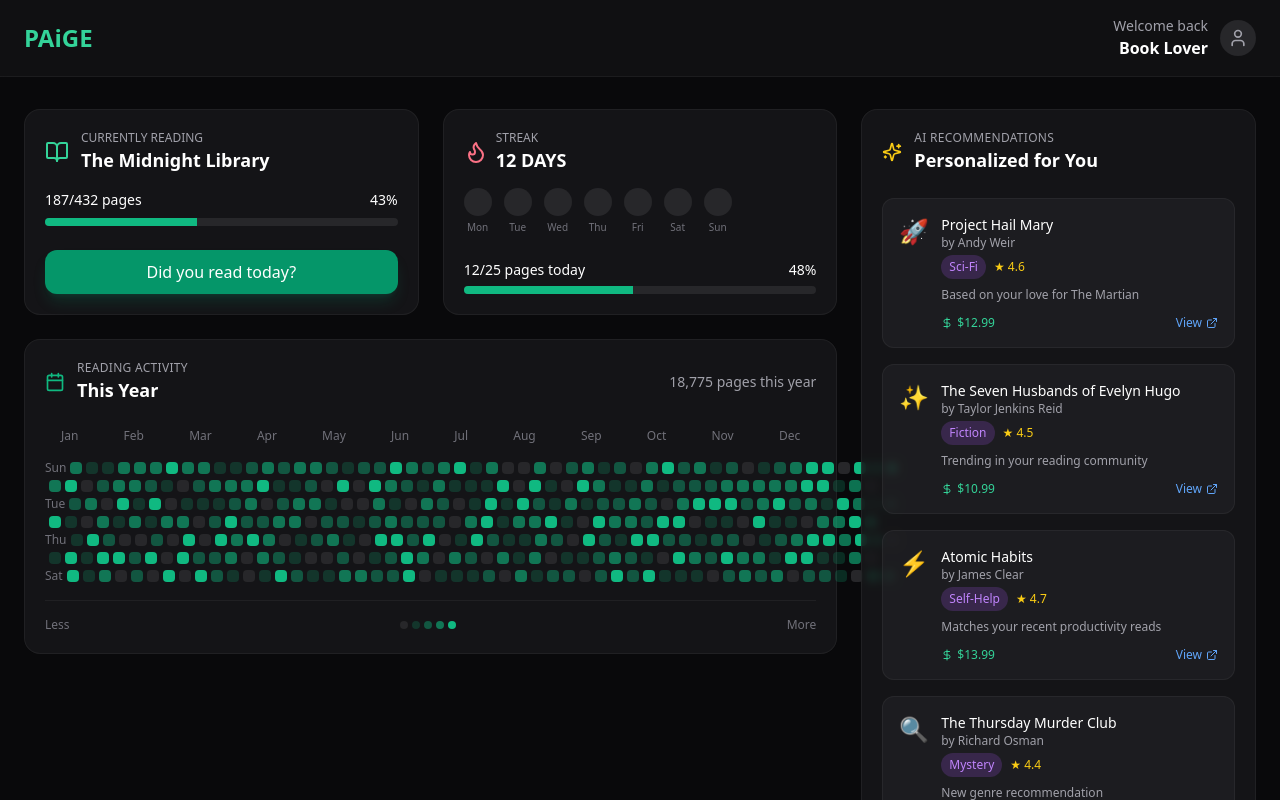
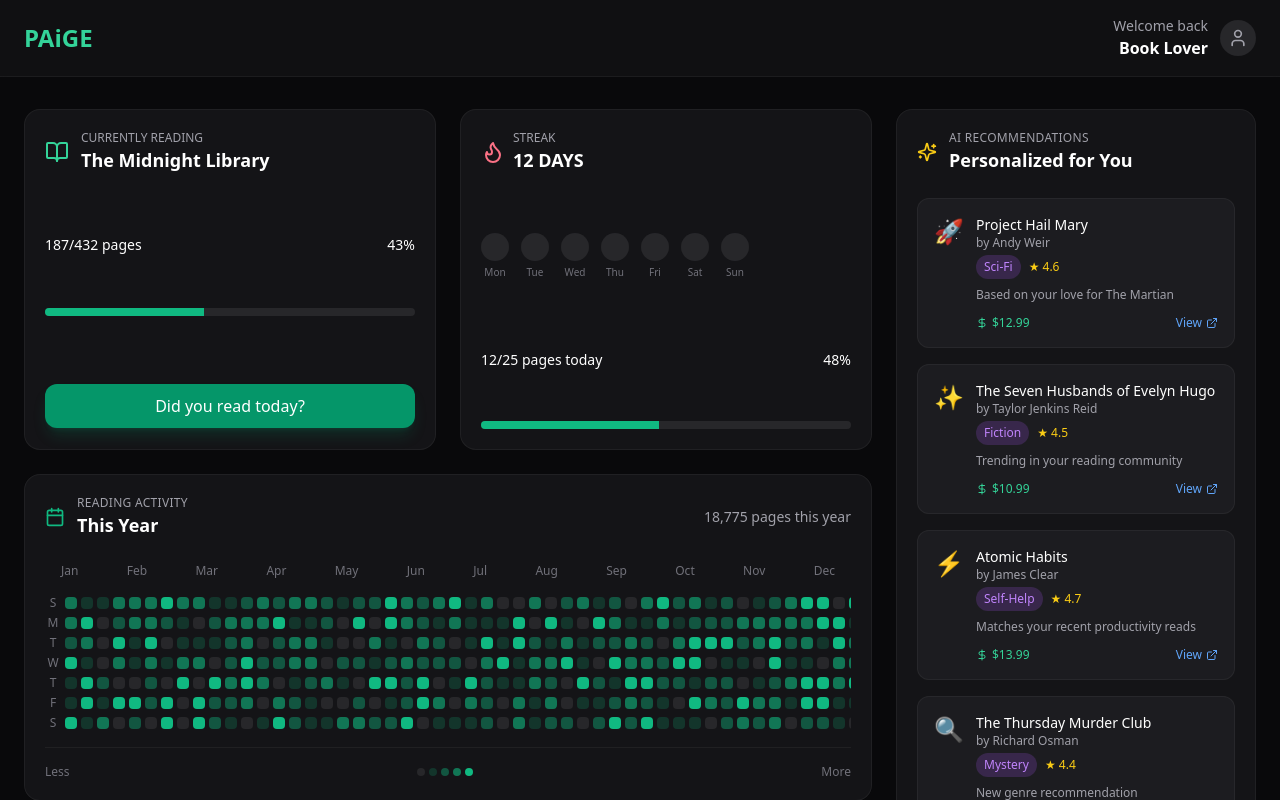
Before and after one commit to Ferxxo-pa/PAiGE, a React (Vite) app: page / in a window 1280 px wide. Shown: the top 800 px of the page. Built offline with nearby package versions, Linux system fonts and the light colour scheme; the HTML template or start-up script is replaced by a standard one.

Commit message:
Fix heatmap labels and layout

```diff
--- a/src/components/ReadingActivityChart.tsx
+++ b/src/components/ReadingActivityChart.tsx
@@ -41,7 +41,7 @@ const ReadingActivityChart = () => {
   };
 
   const months = ['Jan', 'Feb', 'Mar', 'Apr', 'May', 'Jun', 'Jul', 'Aug', 'Sep', 'Oct', 'Nov', 'Dec'];
-  const days = ['Sun', 'Mon', 'Tue', 'Wed', 'Thu', 'Fri', 'Sat'];
+  const days = ['S', 'M', 'T', 'W', 'T', 'F', 'S'];
 
   return (
     <div className="rounded-2xl bg-zinc-900/80 border border-white/5 p-5 backdrop-blur-sm">
@@ -67,17 +67,17 @@ const ReadingActivityChart = () => {
         </div>
 
         {/* Heatmap grid */}
-        <div className="flex flex-col gap-1">
+        <div className="flex flex-col gap-1 overflow-x-auto">
           {days.map((day, dayIndex) => (
             <div key={day} className="flex items-center gap-1">
-              <div className="w-8 text-xs text-zinc-500 text-right">
-                {dayIndex % 2 === 0 ? day : ''}
+              <div className="w-4 text-xs text-zinc-500 text-center flex-shrink-0">
+                {day}
               </div>
-              <div className="flex gap-1">
+              <div className="flex gap-1 min-w-fit">
                 {contributionData.map((week, weekIndex) => (
                   <div
                     key={weekIndex}
-                    className={`w-3 h-3 rounded-sm ${getLevelColor(week[dayIndex]?.level || 0)} transition-all duration-200 hover:scale-110 hover:shadow-lg hover:shadow-emerald-500/25`}
+                    className={`w-3 h-3 rounded-sm ${getLevelColor(week[dayIndex]?.level || 0)} transition-all duration-200 hover:scale-110 hover:shadow-lg hover:shadow-emerald-500/25 flex-shrink-0`}
                     title={`${week[dayIndex]?.pages || 0} pages on ${week[dayIndex]?.date}`}
                   />
                 ))}
--- a/src/pages/Index.tsx
+++ b/src/pages/Index.tsx
@@ -32,22 +32,21 @@ const Index = () => {
       {/* Main Dashboard */}
       <main className="container mx-auto px-6 py-8">
         {/* Main Layout */}
-        <div className="grid grid-cols-1 lg:grid-cols-3 gap-6">
-          {/* Left Column - Reading Cards */}
-          <div className="lg:col-span-2 space-y-6">
-            {/* Top Row - Currently Reading and Streak */}
-            <div className="grid grid-cols-1 md:grid-cols-2 gap-6">
-              <CurrentlyReadingCard />
-              <ReadingStreakCard />
-            </div>
-
-            {/* Reading Activity - Below left cards */}
-            <ReadingActivityChart />
+        <div className="grid grid-cols-1 lg:grid-cols-[1fr_1fr_360px] gap-6">
+          {/* Top Row - Currently Reading and Streak */}
+          <div className="grid grid-cols-1 md:grid-cols-2 gap-6 lg:col-span-2">
+            <CurrentlyReadingCard />
+            <ReadingStreakCard />
           </div>
 
           {/* Right Column - AI Recommendations */}
-          <div className="lg:col-span-1">
+          <div className="lg:row-span-2 lg:col-start-3">
             <BookRecommendations />
+          </div>
+
+          {/* Reading Activity - Below left cards */}
+          <div className="lg:col-span-2">
+            <ReadingActivityChart />
           </div>
         </div>
       </main>
```
